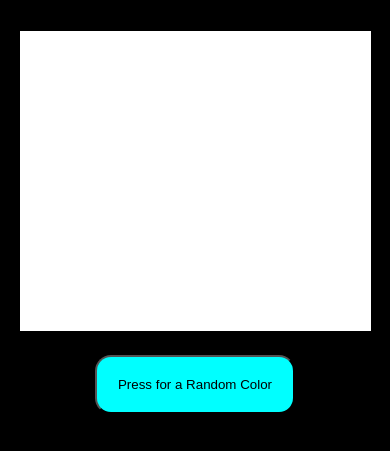
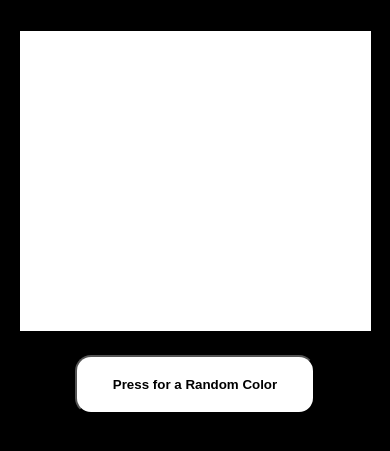
Before and after one commit to JCode777/random-color-generator, a plain HTML site: page index.html in a window 390 px wide. Shown: the part 163-614 px from the top of the page. Drawn offline with Linux system fonts and the light colour scheme.

Commit message:
made button text bold on mobile

```diff
--- a/style.css
+++ b/style.css
@@ -22,10 +22,11 @@ h1 {
 }
 
 button {
-    width: 200px;
+    width: 240px;
     padding: 20px;
     border-radius: 16px;
-    background-color: #00ffff;
+    background-color: #ffffff;
+    font-weight: bold;
 }
 
 @media screen and (min-width: 600px) {
@@ -42,7 +43,7 @@ button {
         width: 200px;
         padding: 20px;
         border-radius: 16px;
-        background-color: #00ffff;
+        background-color: #ffffff;
     }
 
     #colorText {
```
